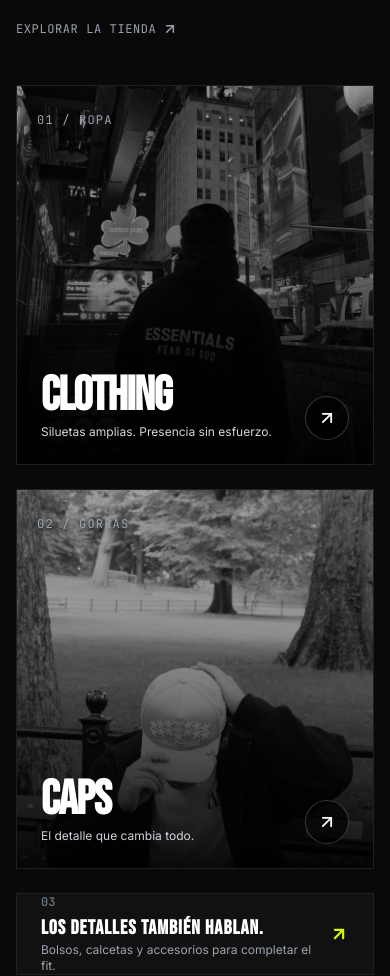
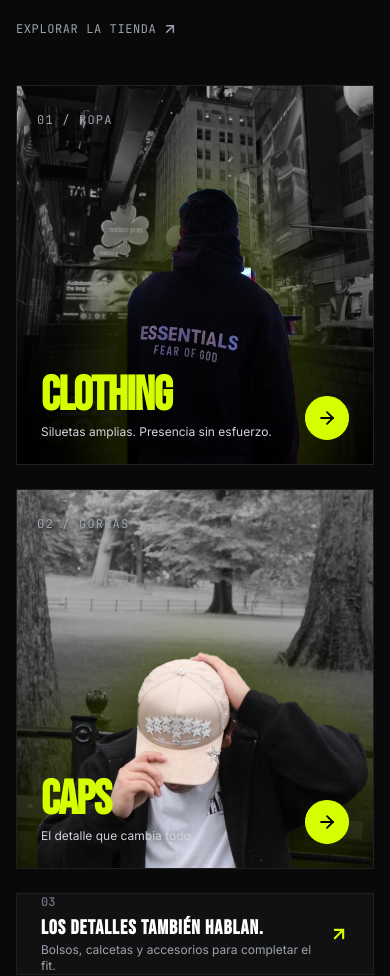
Before and after one commit to klesnuck/gj, a React (Vite) app: page / in a window 390 px wide. Shown: the part 565-1541 px from the top of the page. Built offline with nearby package versions, Linux system fonts and the light colour scheme; no server answers; the database is empty.

Commit message:
feat(mobile): activar animacion 3D de silueta al hacer scroll en CLOTHING y CAPS

```diff
--- a/src/components/CategoriesBanner.tsx
+++ b/src/components/CategoriesBanner.tsx
@@ -1,4 +1,4 @@
-import React from 'react'
+import React, { useState, useEffect, useRef } from 'react'
 import { ArrowUpRight } from 'lucide-react'
 
 interface CategoriesBannerProps {
@@ -6,6 +6,57 @@ interface CategoriesBannerProps {
 }
 
 export const CategoriesBanner: React.FC<CategoriesBannerProps> = ({ onSelectCategory }) => {
+  const clothingCardRef = useRef<HTMLDivElement | null>(null)
+  const capsCardRef = useRef<HTMLDivElement | null>(null)
+  const [clothingInView, setClothingInView] = useState(false)
+  const [capsInView, setCapsInView] = useState(false)
+
+  // En celular/pantallas táctiles, activar la animación 3D automáticamente al deslizar hacia abajo
+  useEffect(() => {
+    const mediaQuery = window.matchMedia('(hover: none), (max-width: 767px)')
+    let observer: IntersectionObserver | null = null
+
+    const setupObserver = () => {
+      if (observer) {
+        observer.disconnect()
+        observer = null
+      }
+
+      if (!mediaQuery.matches) {
+        setClothingInView(false)
+        setCapsInView(false)
+        return
+      }
+
+      observer = new IntersectionObserver(
+        (entries) => {
+          entries.forEach((entry) => {
+            if (entry.target === clothingCardRef.current) {
+              setClothingInView(entry.isIntersecting)
+            } else if (entry.target === capsCardRef.current) {
+              setCapsInView(entry.isIntersecting)
+            }
+          })
+        },
+        {
+          threshold: 0.55,
+          rootMargin: '-10% 0px -10% 0px',
+        }
+      )
+
+      if (clothingCardRef.current) observer.observe(clothingCardRef.current)
+      if (capsCardRef.current) observer.observe(capsCardRef.current)
+    }
+
+    setupObserver()
+    mediaQuery.addEventListener('change', setupObserver)
+
+    return () => {
+      mediaQuery.removeEventListener('change', setupObserver)
+      if (observer) observer.disconnect()
+    }
+  }, [])
+
   return (
     <section className="w-full bg-[#090909] py-16 sm:py-24 border-b border-[#1c1c1c]">
       <div className="max-w-7xl mx-auto px-4 sm:px-6 lg:px-8">
@@ -35,6 +86,7 @@ export const CategoriesBanner: React.FC<CategoriesBannerProps> = ({ onSelectCate
 
           {/* Card 1: CLOTHING */}
           <div
+            ref={clothingCardRef}
             onClick={() => onSelectCategory('ropa')}
             className="group relative h-[380px] sm:h-[420px] lg:h-[460px] bg-[#121212] border border-[#202020] overflow-hidden cursor-pointer"
           >
@@ -49,7 +101,11 @@ export const CategoriesBanner: React.FC<CategoriesBannerProps> = ({ onSelectCate
             <img
               src="/images/clothing-essentials.jpg"
               alt="Colección Ropa Streetwear"
-              className="w-full h-full object-cover object-center grayscale contrast-120 brightness-90 group-hover:brightness-40 group-hover:scale-102 transition-all duration-700 ease-out"
+              className={`w-full h-full object-cover object-center grayscale contrast-120 transition-all duration-700 ease-out ${
+                clothingInView
+                  ? 'brightness-40 scale-102'
+                  : 'brightness-90 group-hover:brightness-40 group-hover:scale-102'
+              }`}
               onError={(e) => {
                 (e.target as HTMLImageElement).src =
                   '/images/category-clothing.jpg'
@@ -63,13 +119,21 @@ export const CategoriesBanner: React.FC<CategoriesBannerProps> = ({ onSelectCate
             <img
               src="/images/clothing-silhouette.png"
               alt="Silueta Persona Streetwear"
-              className="absolute inset-0 w-full h-full object-cover object-center pointer-events-none opacity-0 group-hover:opacity-100 group-hover:scale-110 group-hover:-translate-y-2 group-hover:contrast-115 group-hover:brightness-105 transition-all duration-700 ease-out z-10 [filter:drop-shadow(0_20px_30px_rgba(0,0,0,0.95))_drop-shadow(0_0_25px_rgba(212,255,0,0.35))]"
+              className={`absolute inset-0 w-full h-full object-cover object-center pointer-events-none transition-all duration-700 ease-out z-10 [filter:drop-shadow(0_20px_30px_rgba(0,0,0,0.95))_drop-shadow(0_0_25px_rgba(212,255,0,0.35))] ${
+                clothingInView
+                  ? 'opacity-100 scale-110 -translate-y-2 contrast-115 brightness-105'
+                  : 'opacity-0 group-hover:opacity-100 group-hover:scale-110 group-hover:-translate-y-2 group-hover:contrast-115 group-hover:brightness-105'
+              }`}
             />
 
             {/* Bottom Content */}
             <div className="absolute bottom-6 left-6 right-6 z-20 flex items-end justify-between">
               <div>
-                <h3 className="font-display text-5xl sm:text-6xl lg:text-7xl uppercase text-white font-black tracking-tight leading-none group-hover:text-[#D4FF00] transition-colors">
+                <h3
+                  className={`font-display text-5xl sm:text-6xl lg:text-7xl uppercase font-black tracking-tight leading-none transition-colors ${
+                    clothingInView ? 'text-[#D4FF00]' : 'text-white group-hover:text-[#D4FF00]'
+                  }`}
+                >
                   CLOTHING
                 </h3>
                 <p className="text-gray-300 text-xs sm:text-sm font-sans mt-1">
@@ -77,7 +141,13 @@ export const CategoriesBanner: React.FC<CategoriesBannerProps> = ({ onSelectCate
                 </p>
               </div>
 
-              <div className="w-11 h-11 rounded-full bg-black/70 group-hover:bg-[#D4FF00] text-white group-hover:text-black border border-white/20 group-hover:border-[#D4FF00] flex items-center justify-center transition-all duration-300 group-hover:rotate-45 shrink-0 ml-4">
+              <div
+                className={`w-11 h-11 rounded-full border flex items-center justify-center transition-all duration-300 shrink-0 ml-4 ${
+                  clothingInView
+                    ? 'bg-[#D4FF00] text-black border-[#D4FF00] rotate-45'
+                    : 'bg-black/70 group-hover:bg-[#D4FF00] text-white group-hover:text-black border-white/20 group-hover:border-[#D4FF00] group-hover:rotate-45'
+                }`}
+              >
                 <ArrowUpRight className="w-5 h-5 stroke-[2.2]" />
               </div>
             </div>
@@ -85,6 +155,7 @@ export const CategoriesBanner: React.FC<CategoriesBannerProps> = ({ onSelectCate
 
           {/* Card 2: CAPS */}
           <div
+            ref={capsCardRef}
             onClick={() => onSelectCategory('gorras')}
             className="group relative h-[380px] sm:h-[420px] lg:h-[460px] bg-[#121212] border border-[#202020] overflow-hidden cursor-pointer"
           >
@@ -99,7 +170,11 @@ export const CategoriesBanner: React.FC<CategoriesBannerProps> = ({ onSelectCate
             <img
               src="/images/caps-showcase.jpg"
               alt="Colección Gorras Streetwear"
-              className="w-full h-full object-cover object-center grayscale contrast-120 brightness-90 group-hover:brightness-40 group-hover:scale-102 transition-all duration-700 ease-out"
+              className={`w-full h-full object-cover object-center grayscale contrast-120 transition-all duration-700 ease-out ${
+                capsInView
+                  ? 'brightness-40 scale-102'
+                  : 'brightness-90 group-hover:brightness-40 group-hover:scale-102'
+              }`}
               onError={(e) => {
                 (e.target as HTMLImageElement).src =
                   '/images/category-caps.jpg'
@@ -113,13 +188,21 @@ export const CategoriesBanner: React.FC<CategoriesBannerProps> = ({ onSelectCate
             <img
               src="/images/caps-silhouette.png"
               alt="Silueta Gorra Streetwear"
-              className="absolute inset-0 w-full h-full object-cover object-center pointer-events-none opacity-0 group-hover:opacity-100 group-hover:scale-110 group-hover:-translate-y-2 group-hover:contrast-115 group-hover:brightness-105 transition-all duration-700 ease-out z-10 [filter:drop-shadow(0_20px_30px_rgba(0,0,0,0.95))_drop-shadow(0_0_25px_rgba(212,255,0,0.35))]"
+              className={`absolute inset-0 w-full h-full object-cover object-center pointer-events-none transition-all duration-700 ease-out z-10 [filter:drop-shadow(0_20px_30px_rgba(0,0,0,0.95))_drop-shadow(0_0_25px_rgba(212,255,0,0.35))] ${
+                capsInView
+                  ? 'opacity-100 scale-110 -translate-y-2 contrast-115 brightness-105'
+                  : 'opacity-0 group-hover:opacity-100 group-hover:scale-110 group-hover:-translate-y-2 group-hover:contrast-115 group-hover:brightness-105'
+              }`}
             />
 
             {/* Bottom Content */}
             <div className="absolute bottom-6 left-6 right-6 z-20 flex items-end justify-between">
               <div>
-                <h3 className="font-display text-5xl sm:text-6xl lg:text-7xl uppercase text-white font-black tracking-tight leading-none group-hover:text-[#D4FF00] transition-colors">
+                <h3
+                  className={`font-display text-5xl sm:text-6xl lg:text-7xl uppercase font-black tracking-tight leading-none transition-colors ${
+                    capsInView ? 'text-[#D4FF00]' : 'text-white group-hover:text-[#D4FF00]'
+                  }`}
+                >
                   CAPS
                 </h3>
                 <p className="text-gray-300 text-xs sm:text-sm font-sans mt-1">
@@ -127,7 +210,13 @@ export const CategoriesBanner: React.FC<CategoriesBannerProps> = ({ onSelectCate
                 </p>
               </div>
 
-              <div className="w-11 h-11 rounded-full bg-black/70 group-hover:bg-[#D4FF00] text-white group-hover:text-black border border-white/20 group-hover:border-[#D4FF00] flex items-center justify-center transition-all duration-300 group-hover:rotate-45 shrink-0 ml-4">
+              <div
+                className={`w-11 h-11 rounded-full border flex items-center justify-center transition-all duration-300 shrink-0 ml-4 ${
+                  capsInView
+                    ? 'bg-[#D4FF00] text-black border-[#D4FF00] rotate-45'
+                    : 'bg-black/70 group-hover:bg-[#D4FF00] text-white group-hover:text-black border-white/20 group-hover:border-[#D4FF00] group-hover:rotate-45'
+                }`}
+              >
                 <ArrowUpRight className="w-5 h-5 stroke-[2.2]" />
               </div>
             </div>
```
